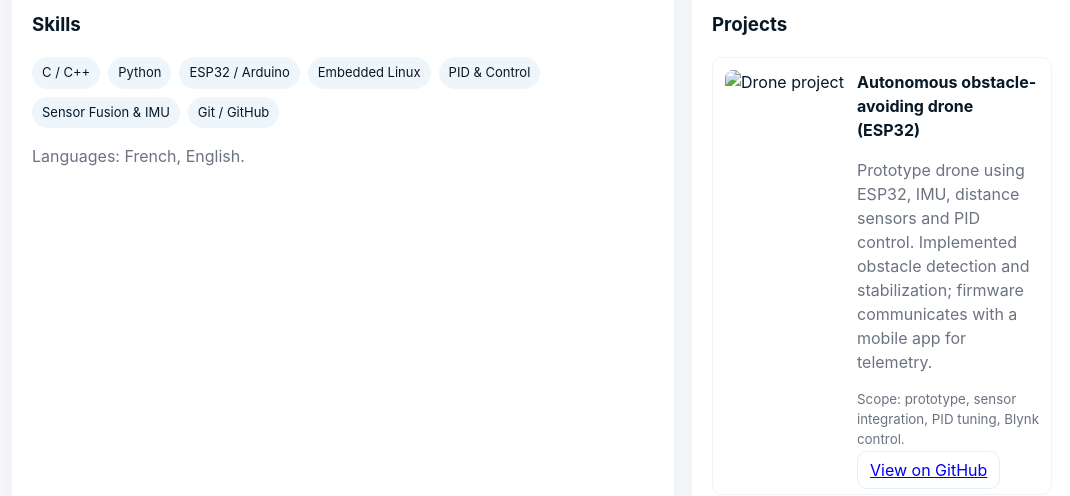
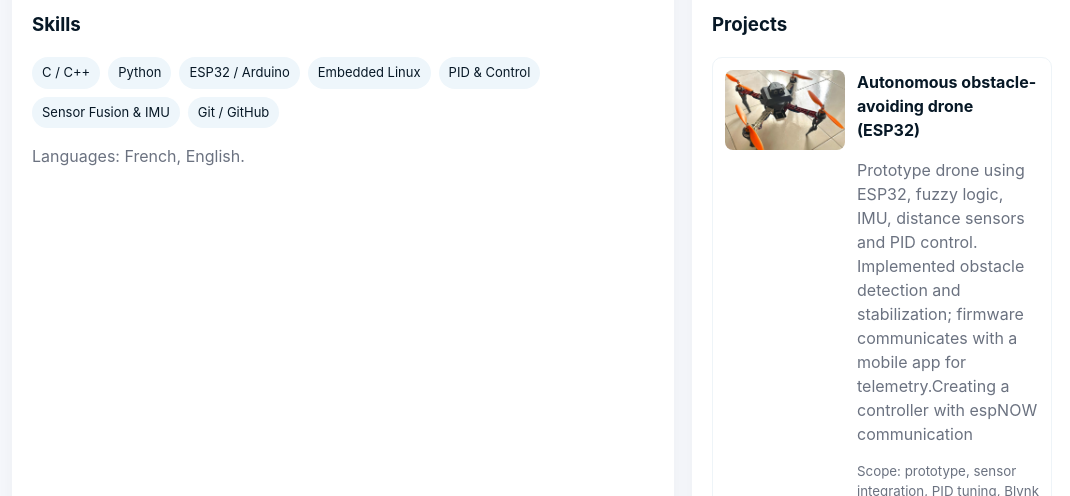
Before and after one commit to youcefhub/youcefhub.github.io, a plain HTML site: page index.html in a window 1280 px wide. Shown: the part 712-1208 px from the top of the page, without its empty margins (98-1168 px from the left). Drawn offline with Linux system fonts and the light colour scheme.

Commit message:
Update index.html

```diff
--- a/index.html
+++ b/index.html
@@ -177,11 +177,11 @@
 
           <!-- Project 1: Drone -->
           <div class="project">
-            <img src="images/drone-thumb.jpg" alt="Drone project">
+            <img src="drone.jpeg" alt="Drone project">
             <div>
               <strong>Autonomous obstacle-avoiding drone (ESP32)</strong>
-              <p class="muted" data-en>Prototype drone using ESP32, IMU, distance sensors and PID control. Implemented obstacle detection and stabilization; firmware communicates with a mobile app for telemetry.</p>
-              <p class="muted" data-fr style="display:none">Prototype de drone utilisant ESP32, IMU, capteurs de distance et contrôle PID. Détection d'obstacles et stabilisation ; firmware communique avec une application mobile pour la télémétrie.</p>
+              <p class="muted" data-en>Prototype drone using ESP32, fuzzy logic, IMU, distance sensors and PID control. Implemented obstacle detection and stabilization; firmware communicates with a mobile app for telemetry.Creating a controller with espNOW communication</p>
+              <p class="muted" data-fr style="display:none">Prototype de drone utilisant ESP32, logique floue, IMU, capteurs de distance et contrôle PID. Détection d'obstacles et stabilisation ; firmware communique avec une application mobile pour la télémétrie.Création d'une manette avec communication espNOW</p>
               <small class="muted">Scope: prototype, sensor integration, PID tuning, Blynk control.</small>
               <div style="margin-top:8px">
                 <a href="https://github.com/youcefhub" target="_blank" class="btn">View on GitHub</a>
```
